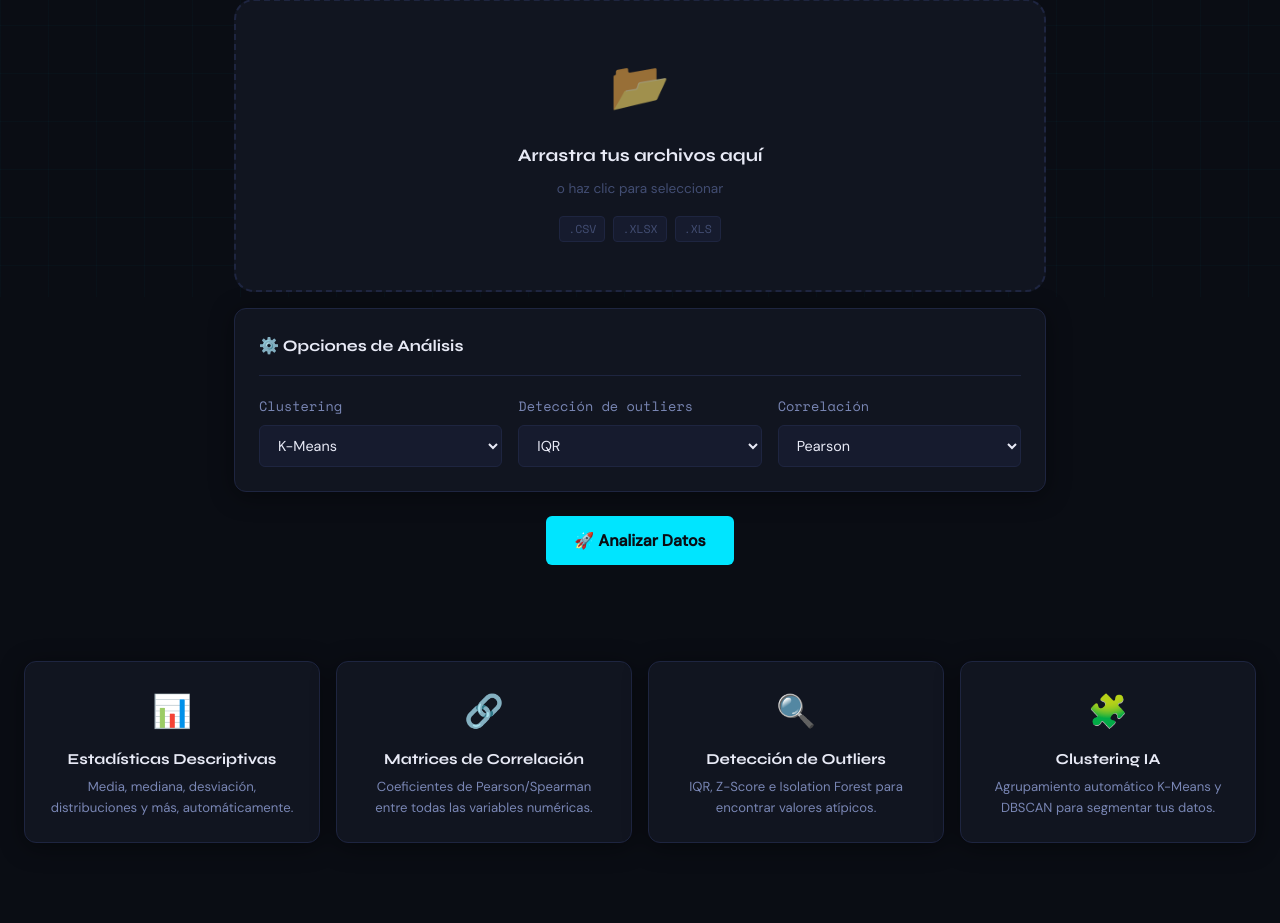
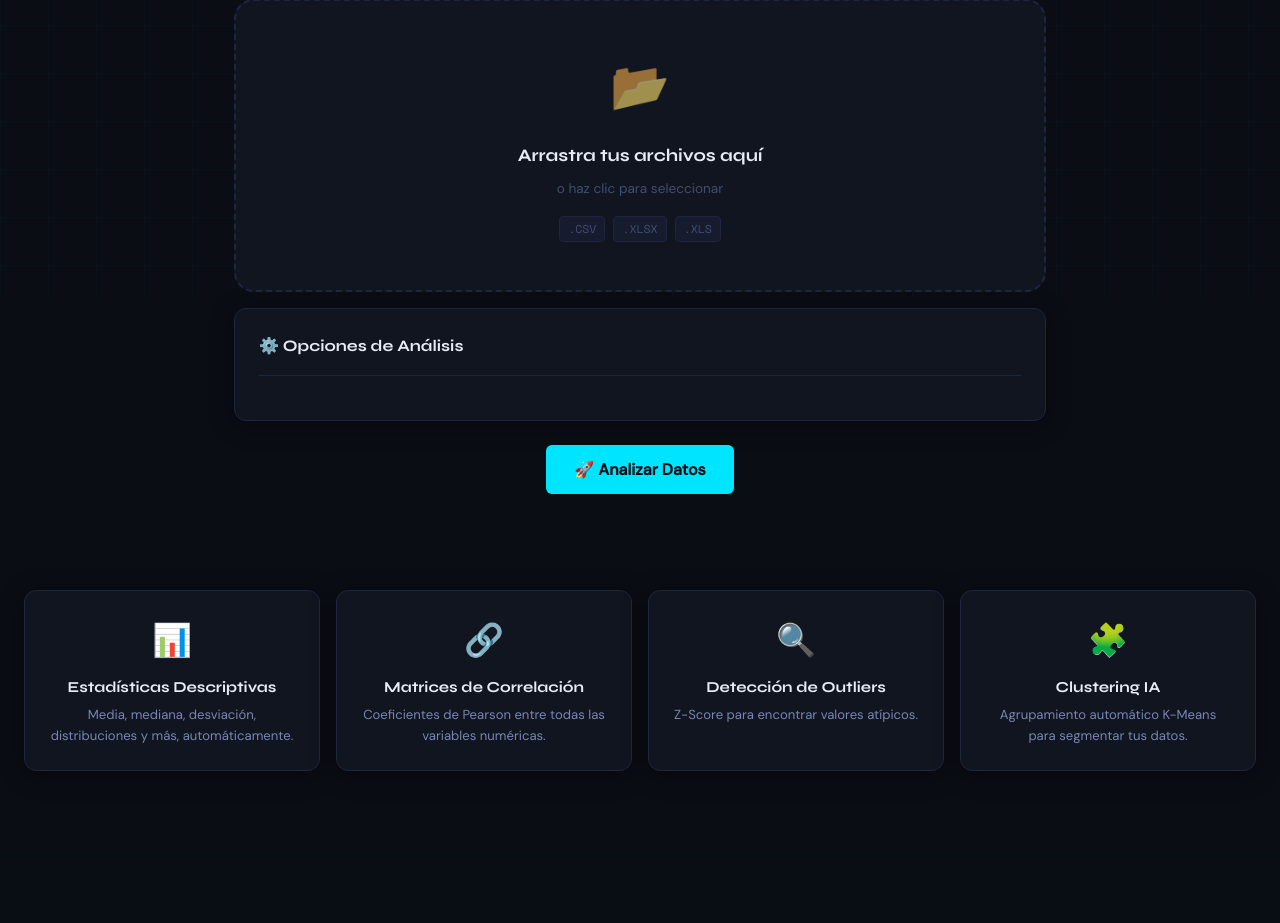
Before and after one commit to Royvin/ParadigmasProgramacion-DataInsightIA, a Flask app: page / in a window 1280 px wide. Shown: the part 503-1426 px from the top of the page. After the commit the page ends 1274 px from the top, so only its background shows below. Run offline with Flask 3, Linux system fonts and the light colour scheme.

Commit message:
Modificacion para que utilice K-means, Z-Score y Pearson por default

```diff
--- a/ParadigmasIA-Proyecto/app.py
+++ b/ParadigmasIA-Proyecto/app.py
@@ -44,7 +44,7 @@ def cargar():
 
     # Leer opciones del formulario
     metodo_clustering  = request.form.get('metodo_clustering', 'kmeans')
-    metodo_outliers    = request.form.get('metodo_outliers', 'iqr')
+    metodo_outliers    = request.form.get('metodo_outliers', 'zscore')
     metodo_correlacion = request.form.get('metodo_correlacion', 'pearson')
 
     # Guardar archivos y validar que se pueden leer
@@ -120,7 +120,7 @@ def resultados():
         nombre_archivo     = session.get('nombre_archivo', '---'),
         generado_en        = session.get('generado_en', '---'),
         metodo_clustering  = session.get('metodo_clustering', 'kmeans'),
-        metodo_outliers    = session.get('metodo_outliers', 'iqr'),
+        metodo_outliers    = session.get('metodo_outliers', 'zscore'),
         metodo_correlacion = session.get('metodo_correlacion', 'pearson'),
         estadisticas       = datos['estadisticas'],
         stats_numericas    = datos['stats_numericas'],
--- a/ParadigmasIA-Proyecto/templates/Dashboard.html
+++ b/ParadigmasIA-Proyecto/templates/Dashboard.html
@@ -350,7 +350,7 @@
       <div class="cabecera-seccion">
         <div>
           <div class="titulo-seccion">Valores Atipicos (Outliers)</div>
-          <div class="subtitulo-seccion">Metodo: {{ metodo_outliers | default('IQR') }}</div>
+          <div class="subtitulo-seccion">Metodo: {{ metodo_outliers | default('Z-Score') }}</div>
         </div>
         <span class="badge badge-advertencia">
           {{ estadisticas.total_outliers | default(0) }} detectados
--- a/ParadigmasIA-Proyecto/templates/Index.html
+++ b/ParadigmasIA-Proyecto/templates/Index.html
@@ -82,32 +82,6 @@
           </div>
           <div class="cuadricula-3" style="gap: 16px;">
 
-            <div class="grupo-formulario" style="margin-bottom: 0;">
-              <label class="etiqueta-formulario">Clustering</label>
-              <select name="metodo_clustering" class="control-formulario">
-                <option value="kmeans">K-Means</option>
-                <option value="dbscan">DBSCAN</option>
-                <option value="ninguno">Sin clustering</option>
-              </select>
-            </div>
-
-            <div class="grupo-formulario" style="margin-bottom: 0;">
-              <label class="etiqueta-formulario">Detección de outliers</label>
-              <select name="metodo_outliers" class="control-formulario">
-                <option value="iqr">IQR</option>
-                <option value="zscore">Z-Score</option>
-                <option value="isolation_forest">Isolation Forest</option>
-              </select>
-            </div>
-
-            <div class="grupo-formulario" style="margin-bottom: 0;">
-              <label class="etiqueta-formulario">Correlación</label>
-              <select name="metodo_correlacion" class="control-formulario">
-                <option value="pearson">Pearson</option>
-                <option value="spearman">Spearman</option>
-              </select>
-            </div>
-
           </div>
         </div>
 
@@ -136,19 +110,19 @@
         <div class="tarjeta" style="text-align: center;">
           <div style="font-size: 2rem; margin-bottom: 12px;">🔗</div>
           <h3 style="margin-bottom: 8px; font-size: 0.95rem;">Matrices de Correlación</h3>
-          <p style="font-size: 0.82rem;">Coeficientes de Pearson/Spearman entre todas las variables numéricas.</p>
+          <p style="font-size: 0.82rem;">Coeficientes de Pearson entre todas las variables numéricas.</p>
         </div>
 
         <div class="tarjeta" style="text-align: center;">
           <div style="font-size: 2rem; margin-bottom: 12px;">🔍</div>
           <h3 style="margin-bottom: 8px; font-size: 0.95rem;">Detección de Outliers</h3>
-          <p style="font-size: 0.82rem;">IQR, Z-Score e Isolation Forest para encontrar valores atípicos.</p>
+          <p style="font-size: 0.82rem;">Z-Score para encontrar valores atípicos.</p>
         </div>
 
         <div class="tarjeta" style="text-align: center;">
           <div style="font-size: 2rem; margin-bottom: 12px;">🧩</div>
           <h3 style="margin-bottom: 8px; font-size: 0.95rem;">Clustering IA</h3>
-          <p style="font-size: 0.82rem;">Agrupamiento automático K-Means y DBSCAN para segmentar tus datos.</p>
+          <p style="font-size: 0.82rem;">Agrupamiento automático K-Means para segmentar tus datos.</p>
         </div>
 
       </div>
--- a/ParadigmasIA-Proyecto/templates/Results.html
+++ b/ParadigmasIA-Proyecto/templates/Results.html
@@ -275,7 +275,7 @@
       <div class="cabecera-seccion">
         <div>
           <div class="titulo-seccion">Valores Atipicos (Outliers)</div>
-          <div class="subtitulo-seccion">Metodo: {{ metodo_outliers | default('IQR') }}</div>
+          <div class="subtitulo-seccion">Metodo: {{ metodo_outliers | default('Z-Score') }}</div>
         </div>
         <span class="badge badge-advertencia">{{ estadisticas.total_outliers | default(0) }} detectados</span>
       </div>
```
